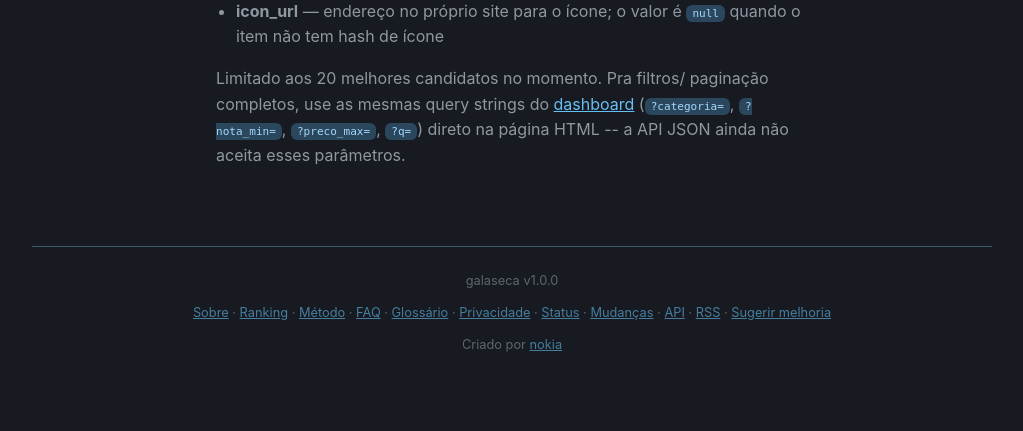
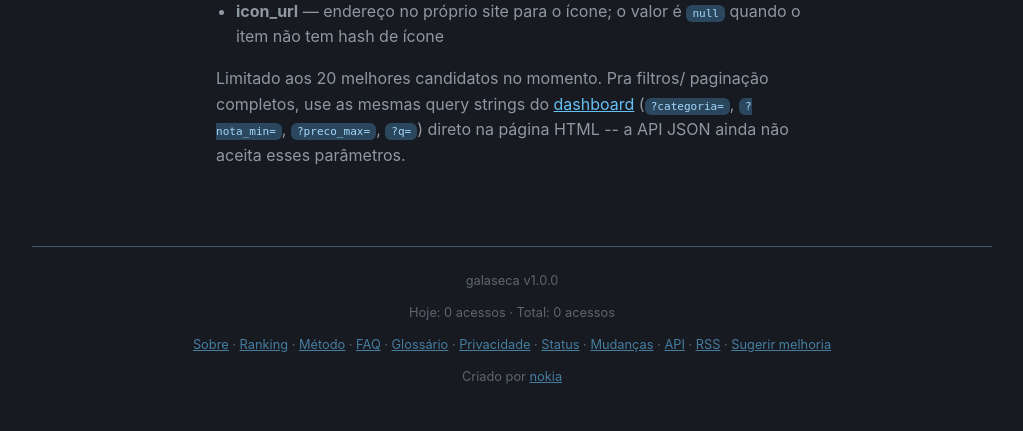
Before and after one commit to pedronokia/galaseca, a Flask app: page /api in a window 1280 px wide. Shown: the part 1043-1474 px from the top of the page, without its empty margins (128-1151 px from the left). Before the commit the page ends 1395 px from the top, so only its background shows below. Run offline with Flask 3, Linux system fonts and the light colour scheme; parts of the project's set-up code (start-up, migrations or seed data) failed here and were passed over.

Commit message:
Exibe acessos no rodapé do site
Co-authored-by: Copilot <223556219+Copilot@users.noreply.github.com>

```diff
--- a/galaseca/public_site/server.py
+++ b/galaseca/public_site/server.py
@@ -201,6 +201,21 @@ def create_app() -> Flask:
         return {
             "usuario": user_store.get_user(steamid),
             "avatar_local": profile_fetcher.caminho_avatar(steamid) is not None,
+        }
+
+    @app.context_processor
+    def _inject_visitas_no_rodape():
+        """Expõe totais de visitas pro rodapé e templates globais.
+
+        `visits.registrar()` já soma a visita na rota `/`, então o dado de
+        hoje e total está sempre disponível para todos os templates sem
+        que cada rota passe isso manualmente."""
+        serie = visits.serie_por_dia()
+        hoje = time.strftime("%Y-%m-%d", time.gmtime())
+        visitas_hoje = next((qtd for dia, qtd in serie if dia == hoje), 0)
+        return {
+            "visitas_total": visits.total(),
+            "visitas_hoje": visitas_hoje,
         }
 
     # Filtros Jinja: nota_classe/risco_nivel/risco_label -- centraliza a
--- a/galaseca/public_site/templates/partials/_rodape_links.html
+++ b/galaseca/public_site/templates/partials/_rodape_links.html
@@ -1,3 +1,4 @@
 <p class="versao">galaseca v{{ versao }}</p>
+<p class="versao">Hoje: {{ visitas_hoje }} acessos · Total: {{ visitas_total }} acessos</p>
 <p class="versao"><a href="{{ url_for('sobre') }}">Sobre</a> · <a href="{{ url_for('ranking_page') }}">Ranking</a> · <a href="{{ url_for('metodo') }}">Método</a> · <a href="{{ url_for('faq') }}">FAQ</a> · <a href="{{ url_for('glossario') }}">Glossário</a> · <a href="{{ url_for('privacidade') }}">Privacidade</a> · <a href="{{ url_for('status') }}">Status</a> · <a href="{{ url_for('changelog_page') }}">Mudanças</a> · <a href="{{ url_for('api_docs') }}">API</a> · <a href="{{ url_for('feed') }}">RSS</a> · <a href="https://github.com/pedronokia/galaseca/issues/new" target="_blank" rel="noopener">Sugerir melhoria</a></p>
 <p class="versao">Criado por <a href="https://steamcommunity.com/profiles/76561199685192075" target="_blank" rel="noopener">nokia</a></p>
```
Also changed, not shown: tests/test_public_site.py (+15 -1 lines).
